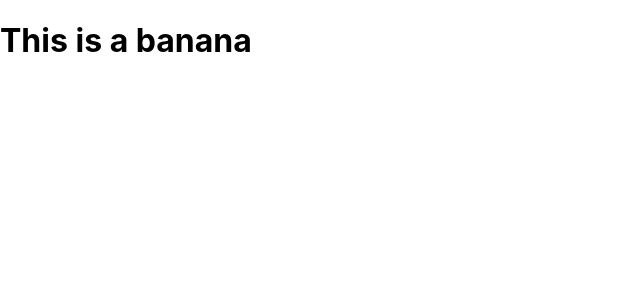
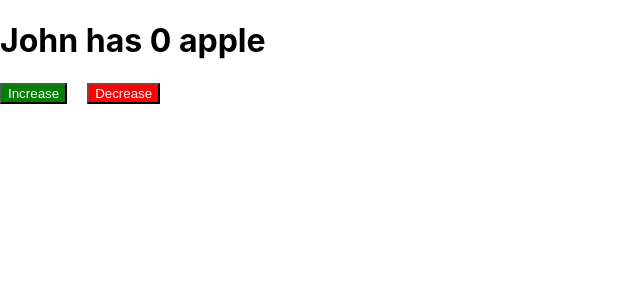
Before and after one commit to mflorya575/WebApp-Geo-Django-React, a React (Create React App) app in the folder frontend/: page / in a window 1280 px wide. Shown: the top 300 px of the page, without its empty margins (0-640 px from the left). Built offline with nearby package versions, Linux system fonts and the light colour scheme.

Commit message:
create counter in js

```diff
--- a/frontend/src/App.js
+++ b/frontend/src/App.js
@@ -6,7 +6,11 @@ import AppleComponent from './Components/AppleComponent';
 import Fruit from './Components/Fruit';
 
 function App() {
-  return <Fruit name="banana" />
+  return(
+    <>
+      <AppleComponent />
+    </>
+  )
 }
 
 export default App;
--- a/frontend/src/Components/AppleComponent.js
+++ b/frontend/src/Components/AppleComponent.js
@@ -1,20 +1,44 @@
-import React from 'react'
+import React, { useState } from 'react'
 
 function AppleComponent() {
-    function AppleDisplay(num){
-        if(num===0 || num===1){
-          return `John has ${num} apple`
-        } else if(num > 1){
-          return `John has ${num} apples`
+    const [numberOfApples, setNumberOfApples] = useState(0)
+
+    function AppleDisplay(numberOfApples){
+        if(numberOfApples===0 || numberOfApples===1){
+          return `John has ${numberOfApples} apple`
+        } else if(numberOfApples > 1){
+          return `John has ${numberOfApples} apples`
         } else {
-          return 'Отрицательное число'
+          return `John has ${numberOfApples} apples`
         }
       }
 
+    function IncreaseApple(){
+        setNumberOfApples((currentValue) => currentValue + 1)
+    }
+
+    function DecreaseApple(){
+        setNumberOfApples((currentValue) => currentValue - 1)
+    }
+
     return (
-    <div>
-        <h1>{AppleDisplay(7)}</h1>
-    </div>
+    <>
+        <div>
+            <h1>{AppleDisplay(numberOfApples)}</h1>
+        </div>
+        <button
+            onClick={IncreaseApple}
+            className="add-btn"
+        >
+            Increase
+        </button>
+        <button
+            onClick={DecreaseApple}
+            className="decrease-btn"
+        >
+            Decrease
+        </button>
+    </>
   )
 }
 
--- a/frontend/src/Components/Fruit.js
+++ b/frontend/src/Components/Fruit.js
@@ -1,7 +1,7 @@
 import React from 'react'
 
 function Fruit(props) {
-  return <h1>This is a {props.name}</h1>
+  return <h1>This is a {props.name} {props.color}</h1>
 }
 
 export default Fruit
--- a/frontend/src/index.css
+++ b/frontend/src/index.css
@@ -15,3 +15,15 @@ code {
 .myStyle {
   color: red;
 }
+
+.add-btn {
+  background: green;
+  color: white;
+  margin-right: 10px;
+}
+
+.decrease-btn {
+  background: red;
+  color: white;
+  margin-left: 10px;
+}
```
